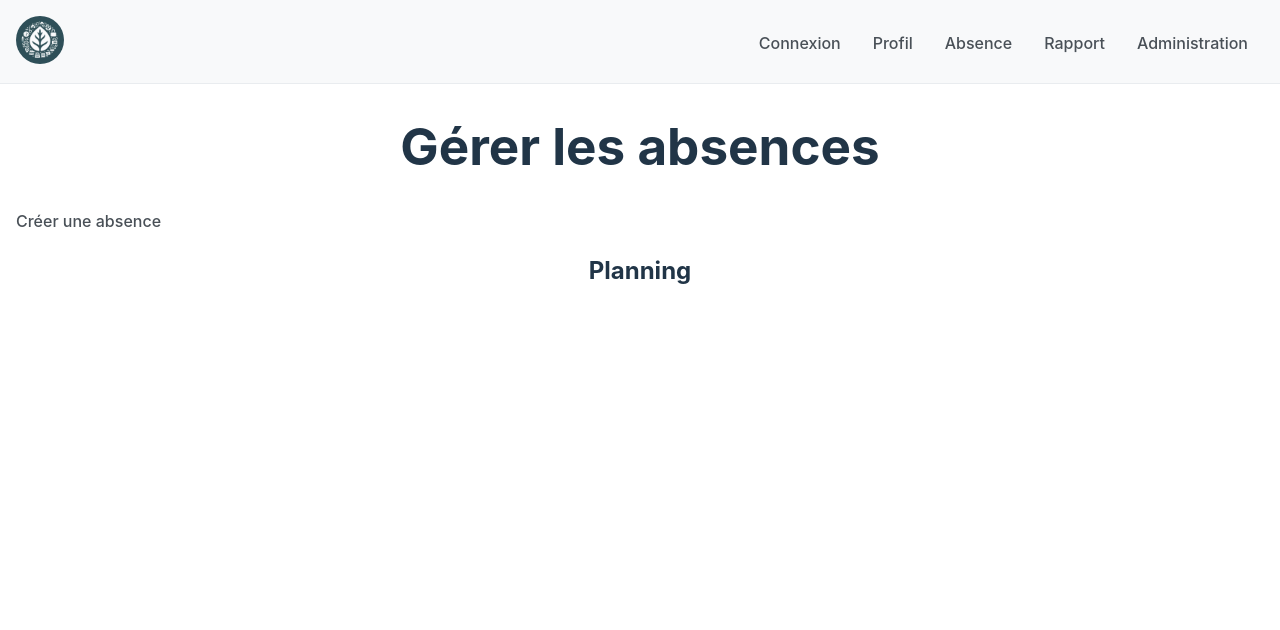
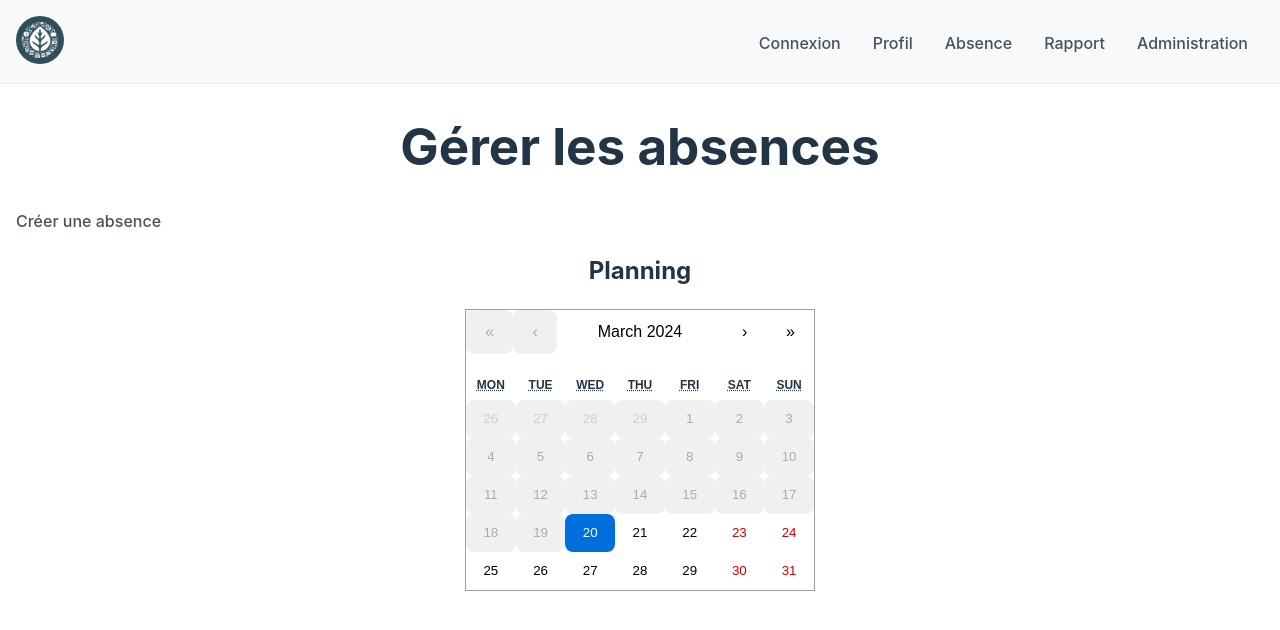
Before and after one commit to diginamic-projet-final-gp4/projet_final_gcjf, a React (Vite) app in the folder frontend/: page /absence in a window 1280 px wide. Shown: the top 630 px of the page. Built offline with nearby package versions, Linux system fonts and the light colour scheme.

Commit message:
Ajouter le calendrier

```diff
--- a/frontend/package.json
+++ b/frontend/package.json
@@ -11,6 +11,7 @@
   },
   "dependencies": {
     "react": "^18.2.0",
+    "react-calendar": "^4.8.0",
     "react-dom": "^18.2.0",
     "react-router-dom": "^6.22.3"
   },
--- a/frontend/src/components/Body/Body.jsx
+++ b/frontend/src/components/Body/Body.jsx
@@ -18,7 +18,7 @@ function Nav() {
     <nav className="site-navigation">
       <div className="navbar-logo">
         <a href="/">
-          <img src="./logo.jpg" alt="logo" />
+          <img src="/logo.jpg" alt="logo" />
         </a>
       </div>
       <div className="navbar-links">
--- /dev/null
+++ b/frontend/src/pages/Absence/GestionAbs.css
@@ -0,0 +1,5 @@
+.calendar {
+  display: flex;
+  margin: 0 auto;
+  justify-content: center;
+}
--- a/frontend/src/pages/Absence/GestionAbs.jsx
+++ b/frontend/src/pages/Absence/GestionAbs.jsx
@@ -1,4 +1,23 @@
+import { useState } from "react";
+import Calendar from "react-calendar";
+
+import "./GestionAbs.css";
+import "react-calendar/dist/Calendar.css";
+
 export default function SeeAbs() {
+  const today = new Date();
+  const minDate = new Date(
+    today.getFullYear(),
+    today.getMonth(),
+    today.getDate()
+  );
+  const maxDate = new Date(
+    today.getFullYear() + 1,
+    today.getMonth(),
+    today.getDate()
+  );
+  const [value, setValue] = useState(new Date());
+
   return (
     <>
       <h1>Gérer les absences</h1>
@@ -9,7 +28,14 @@ export default function SeeAbs() {
           </li>
         </ul>
         <h2>Planning</h2>
-        <div></div>
+        <div className="calendar">
+          <Calendar
+            onChange={setValue}
+            value={value}
+            minDate={minDate}
+            maxDate={maxDate}
+          />
+        </div>
       </div>
     </>
   );
--- a/frontend/src/pages/Login/Login.css
+++ b/frontend/src/pages/Login/Login.css
@@ -6,17 +6,12 @@
   width: 20%;
   height: 30%;
   margin: 0 auto;
-}
 
-.card {
-  width: 190px;
-  height: 254px;
   background: #f4f6fb;
   border: 1px solid white;
   box-shadow: 10px 10px 64px 0px rgba(180, 180, 207, 0.75);
   -webkit-box-shadow: 10px 10px 64px 0px rgba(186, 186, 202, 0.75);
   -moz-box-shadow: 10px 10px 64px 0px rgba(208, 208, 231, 0.75);
-}
 
   .form {
     padding: 25px;
@@ -34,7 +29,6 @@
   }
 
   .form_heading {
-  padding-bottom: 20px;
     font-size: 21px;
     color: #7878bd;
   }
@@ -81,3 +75,4 @@ button {
   button:hover {
     background-color: #5f5f9c !important;
   }
+}
```
Also changed, not shown: 1 other file (tests, documents, lock files or other folders). Lines whose indentation alone changed are shown as unchanged.
